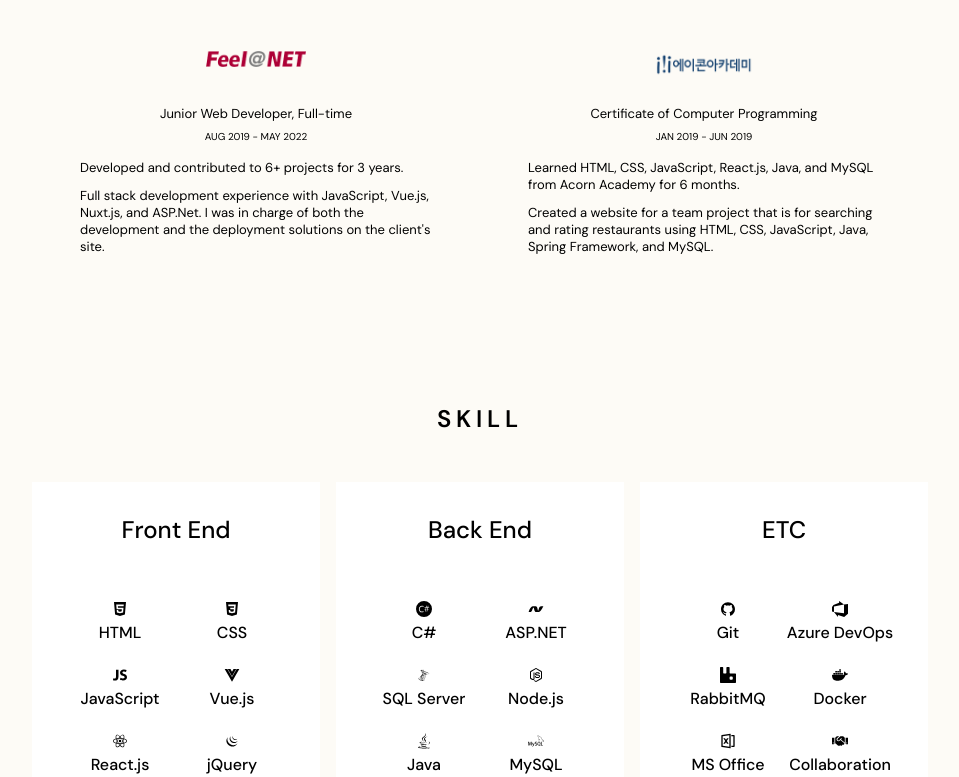
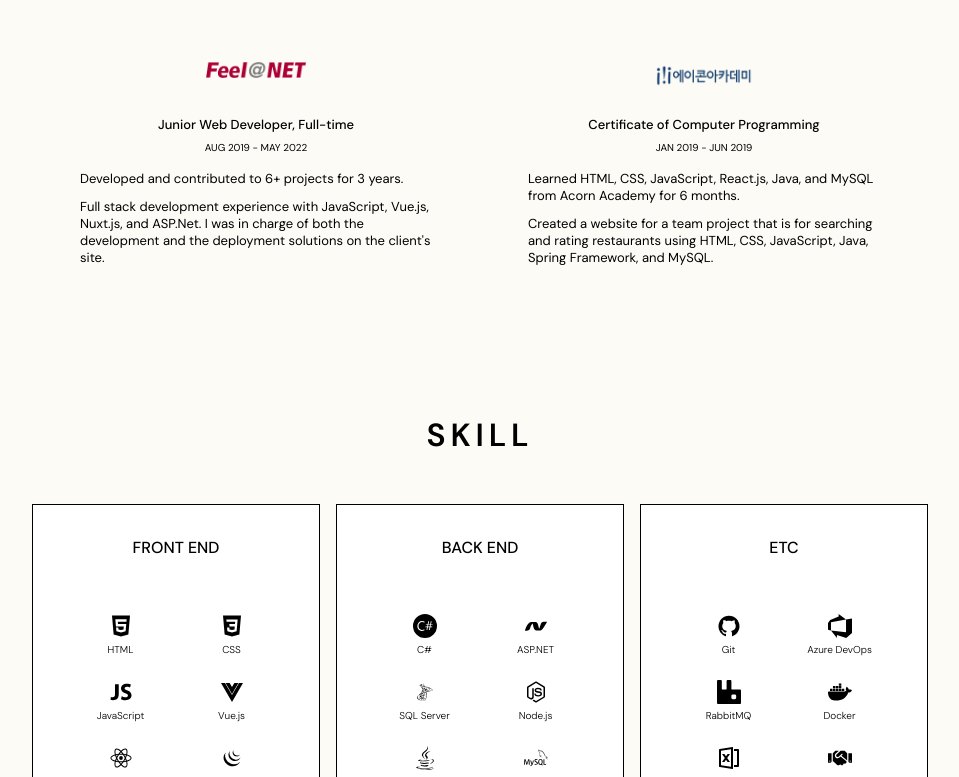
Before and after one commit to jisunbella/jisun-portfolio, a React (Create React App) app: page / in a window 1280 px wide. Shown: the part 1103-1880 px from the top of the page, without its empty margins (160-1119 px from the left). Built offline with nearby package versions, Linux system fonts and the light colour scheme.

Commit message:
css updated

```diff
--- a/src/components/about/About.css
+++ b/src/components/about/About.css
@@ -46,6 +46,7 @@
 
 .about__career-position {
   font-size: small;
+  font-weight: 500;
   margin-bottom: 0.5rem;
 }
 
@@ -63,7 +64,6 @@
   margin: 0.7rem 0;
 }
 
-
 /* ==================== Media Queries (Medium Devices) ==================== */
 @media screen and (max-width: 1024px) {
   .about__career {
@@ -75,6 +75,12 @@
 /* ==================== Media Queries (Small Devices) ==================== */
 @media screen and (max-width: 768px) {
   .about__career {
+    margin-bottom: 15rem;
+  }
+}
+
+@media screen and (max-width: 450px) {
+  .about__career {
     margin-bottom: 30rem;
   }
 }
--- a/src/components/contact/Contact.css
+++ b/src/components/contact/Contact.css
@@ -1,6 +1,36 @@
 .contact__content {
   display: grid;
   grid-template-columns: repeat(4, 1fr);
-  gap: 2rem;
+  gap: 1rem;
   margin: 8rem;
 }
+
+.contact__content-element {
+  margin-bottom: 2rem;
+}
+
+.contact__content-element a {
+  color: var(--color-font);
+  margin: 0 auto;
+}
+
+.contact__content-element a:hover {
+  color: var(--color-primary);
+}
+
+.contact__content-logo {
+  font-size: xx-large;
+}
+
+/* ==================== Media Queries (Medium Devices) ==================== */
+@media screen and (max-width: 1024px) {
+  .contact__content {
+    display: block;
+    margin: 0 auto;
+  }
+}
+
+/* ==================== Media Queries (Small Devices) ==================== */
+@media screen and (max-width: 768px) {
+
+}
--- a/src/components/contact/Contact.jsx
+++ b/src/components/contact/Contact.jsx
@@ -10,20 +10,20 @@ const Contact = () => {
     <section id='contact' className='container contact__container'>
       <h3 className='title'>CONTACT</h3>
       <div className="contact__content">
-        <div>
-          <MdOutlineEmail />
-          <a href='mailto:jisun.bella.lee@gmail.com'>jisun.bella.lee@gmail.com</a>
+        <div className='contact__content-element'>
+          <MdOutlineEmail className='contact__content-logo' />
+          <div><a href='mailto:jisun.bella.lee@gmail.com'>jisun.bella.lee@gmail.com</a></div>
         </div>
-        <div>
-          <AiOutlinePhone />
+        <div className='contact__content-element'>
+          <AiOutlinePhone className='contact__content-logo' />
           <div>0466 117 227</div>
         </div>
-        <div>
-          <RiLinkedinBoxFill />
+        <div className='contact__content-element'>
+          <RiLinkedinBoxFill className='contact__content-logo' />
           <div><a href="https://www.linkedin.com/in/jisunbella/" target="_blank">jisunbella</a></div>
         </div>
-        <div>
-          <FaGithubAlt />
+        <div className='contact__content-element'>
+          <FaGithubAlt className='contact__content-logo' />
           <div><a href="https://github.com/jisunbella" target="_blank">jisunbella</a></div>
         </div>
       </div>
--- a/src/components/skill/Skill.css
+++ b/src/components/skill/Skill.css
@@ -1,6 +1,11 @@
-h3 {
-  font-size: x-large;
+.skill__article-title {
+  font-size: medium;
   margin-bottom: 1rem;
+}
+
+#skill h4 {
+  font-size: x-small;
+  font-weight: 300;
 }
 
 .skill__content {
@@ -13,6 +18,7 @@ h3 {
   background: var(--color-bg-variant);
   padding: 2rem;
   border-radius: var(--border-radius);
+  border: 1px solid var(--color-black);
 }
 
 .skill__content-logo {
@@ -24,3 +30,24 @@ h3 {
 .skill__content-logo article {
   margin-top: 1.5rem;
 }
+
+.skill__details-icon {
+  font-size: x-large;
+}
+
+/* ==================== Media Queries (Medium Devices) ==================== */
+@media screen and (max-width: 1024px) {
+
+}
+
+/* ==================== Media Queries (Small Devices) ==================== */
+@media screen and (max-width: 768px) {
+  .skill__content {
+    display: block;
+  }
+
+  .skill__article {
+    margin-bottom: 0.5rem;
+    padding: 4rem;
+  }
+}
--- a/src/components/skill/Skill.jsx
+++ b/src/components/skill/Skill.jsx
@@ -14,7 +14,7 @@ const Skill = () => {
       <h3 className='title'>SKILL</h3>
       <div className='skill__content'>
         <div className='skill__article'>
-          <h3>Front End</h3>
+          <h3 className='skill__article-title'>FRONT END</h3>
           <div className="skill__content-logo">
             <article className="skill__details">
               <IoLogoHtml5 className='skill__details-icon' />
@@ -67,7 +67,7 @@ const Skill = () => {
           </div>
         </div>
         <div className='skill__article'>
-          <h3>Back End</h3>
+          <h3 className='skill__article-title'>BACK END</h3>
           <div className="skill__content-logo">
             <article className="skill__details">
               <SiCsharp className='skill__details-icon' />
@@ -108,7 +108,7 @@ const Skill = () => {
           </div>
         </div>
         <div className='skill__article'>
-          <h3>ETC</h3>
+          <h3 className='skill__article-title'>ETC</h3>
           <div className="skill__content-logo">
             <article className="skill__details">
               <AiFillGithub className='skill__details-icon' />
--- a/src/index.css
+++ b/src/index.css
@@ -137,7 +137,7 @@ a:hover {
   }
 
   section {
-    margin-top: 5rem;
+    margin-top: 3rem;
   }
 }
 
```
Also changed, not shown: src/components/portfolio/Portfolio.css (+10 -0 lines), src/components/portfolio/PortfolioArticle.css (+10 -0 lines).
